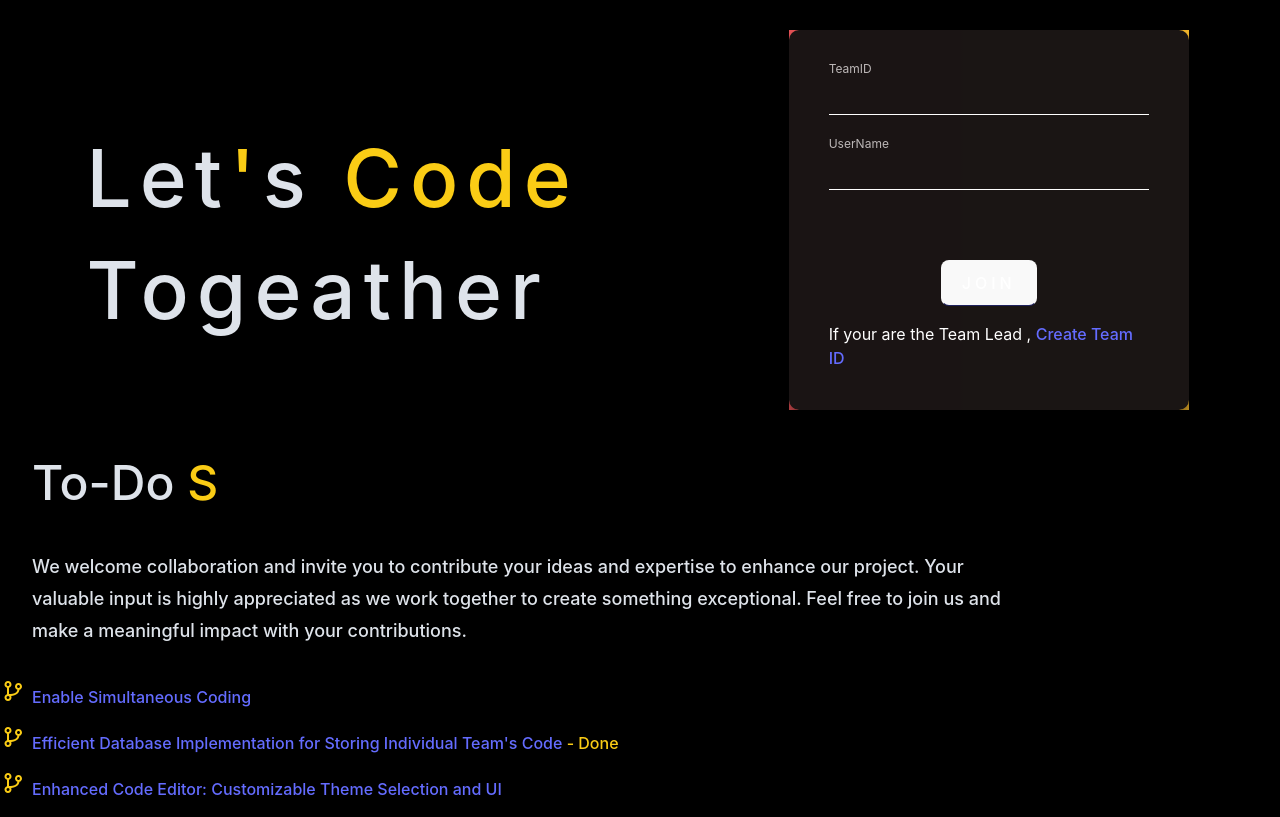
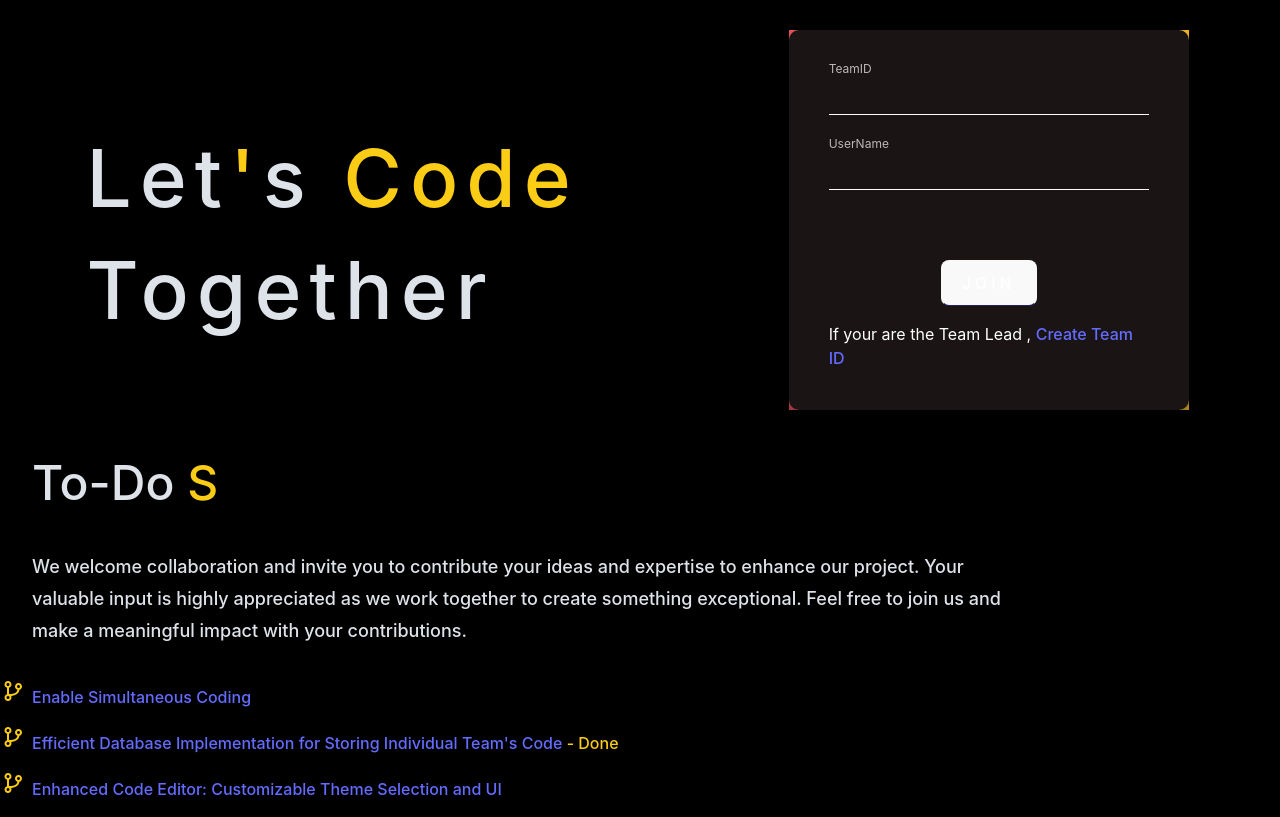
Before and after one commit to venkatthirupathi/Rtce, a React (Vite) app in the folder CodeLiveProjectFrontend/: page / in a window 1280 px wide. Shown: the part 1180-1997 px from the top of the page. Built offline with nearby package versions, Linux system fonts and the light colour scheme.

Commit message:
framermotiontest

```diff
--- /dev/null
+++ b/CodeLiveProjectFrontend/src/Components/ui/skeleton.jsx
@@ -0,0 +1,14 @@
+import { cn } from "@/lib/utils"
+
+function Skeleton({
+  className,
+  ...props
+}) {
+  return (
+    (<div
+      className={cn("animate-pulse rounded-md bg-slate-100 dark:bg-slate-800", className)}
+      {...props} />)
+  );
+}
+
+export { Skeleton }
--- a/CodeLiveProjectFrontend/src/Home.jsx
+++ b/CodeLiveProjectFrontend/src/Home.jsx
@@ -9,6 +9,8 @@ import { toast } from 'react-hot-toast'
 import logo from './assets/logo.svg'
 import { database } from './firebase';
 import { Button } from './Components/ui/button'
+import { motion } from "framer-motion"
+import { Skeleton } from "@/components/ui/skeleton"
 
 const Home = () => {
 
@@ -139,7 +141,7 @@ const Home = () => {
 
   return (
     <>
-    <div className="Home">
+    <motion.div className="Home"  animate={{opacity:1}} initial={{opacity:0}} exit={{opacity:0}}>
         <div className="left">
           <div className="asideInner flex flex-col justify-between items-center">
             <div>
@@ -181,6 +183,7 @@ const Home = () => {
         </div>
 
         <div className="right">
+           <Skeleton className="h-[125px] w-[250px] rounded-xl" />
             <Editor
             socketRef = {socketRef}
             teamID = {teamID}
@@ -188,7 +191,7 @@ const Home = () => {
             codeRef = {codeRef}
             />
         </div>
-    </div>
+    </motion.div>
     </>
   )
 }
--- a/CodeLiveProjectFrontend/src/Login.jsx
+++ b/CodeLiveProjectFrontend/src/Login.jsx
@@ -12,6 +12,7 @@ import Loginbox from './Components/Loginbox';
 import LoginActual from './LoginActual';
 import CardWithForm from './Components/CardComponent'
 import { Button } from './Components/ui/button';
+import { motion } from "framer-motion"
 
 const Login = () => {
 
@@ -56,7 +57,7 @@ const Login = () => {
 
   return (
     <>
-        <div className='login-page'>
+        <motion.div className='login-page' exit={{opacity:0}}>
 
             <nav>
                 <img className='logo3' src={logo} alt="" />
@@ -89,7 +90,7 @@ const Login = () => {
             <section>
 
             <div className='leftContent'>
-                <h1> Let<span className='highlite' >'</span>s <span className='highlite' >Code</span> <br /> Togeather</h1>
+                <h1> Let<span className='highlite' >'</span>s <span className='highlite' >Code</span> <br /> Together</h1>
             </div>
 
             <div className='loginboxwrapper'>
@@ -151,7 +152,7 @@ const Login = () => {
                 <center className='highlite'><h3>KEERTHI VARDHAN <br /></h3>keerthivardhantekulapelli@gmial.com</center>
 
             </footer>
-        </div>
+        </motion.div>
 
     </>
   )
```
Also changed, not shown: CodeLiveProjectFrontend/package.json (+4 -4 lines), 1 other file (tests, documents, lock files or other folders).
